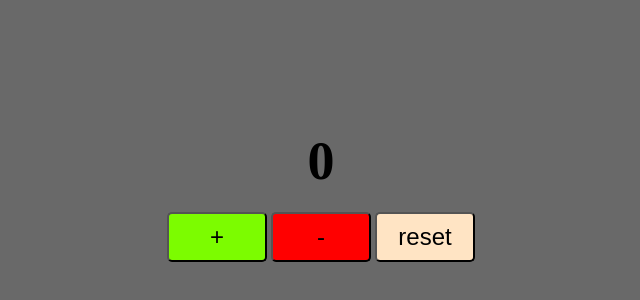
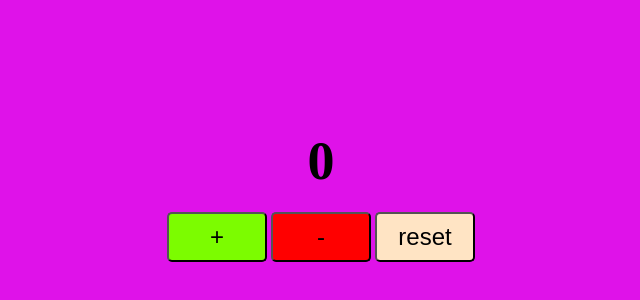
Before and after one commit to VadymMS/sashko, a plain HTML site: page index.html in a window 1280 px wide. Shown: the part 184-484 px from the top of the page, without its empty margins (319-959 px from the left). Drawn offline with Linux system fonts and the light colour scheme.

Commit message:
new color

```diff
--- a/css/style.css
+++ b/css/style.css
@@ -1,5 +1,5 @@
 body {
- background-color: dimgray;
+  background-color: rgb(223, 18, 233);
 }
 
 .container,
```
Lines whose indentation alone changed are shown as unchanged.
